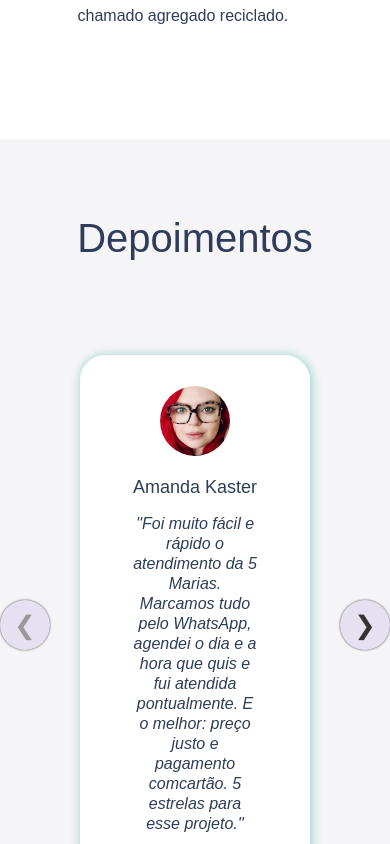
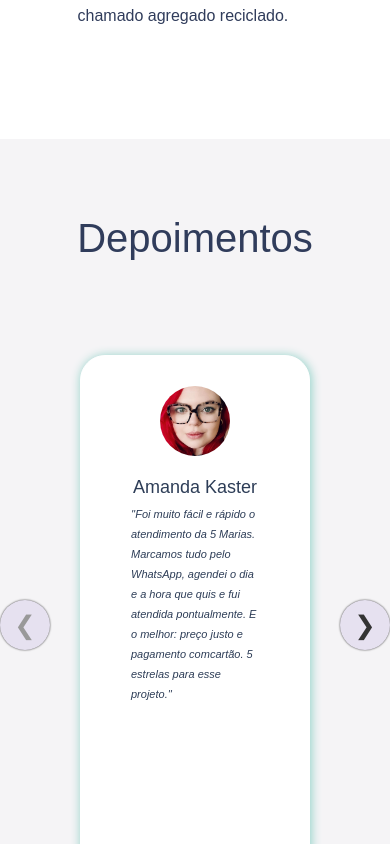
Before and after one commit to aceleradora-TW/descarte-certo, a React (Create React App) app in the folder frontend/: page / in a window 390 px wide. Shown: the part 2280-3124 px from the top of the page. Built offline with nearby package versions, Linux system fonts and the light colour scheme.

Commit message:
Adicionando mais @medias para maior alcance de responsividade

```diff
--- a/frontend/src/components/Depositions/DepositionsStyles.css
+++ b/frontend/src/components/Depositions/DepositionsStyles.css
@@ -57,9 +57,9 @@
 .text-card{
     font-size: 16px;
     padding-top: 15px;
-    text-align: center;
     padding-bottom: 5%;
     font-style: italic;
+    margin: unset;
 }
 .card-title{
     font-size: 18px;
@@ -71,7 +71,7 @@
     padding-top: 65px;
     padding-bottom: 65px ;
 }
-@media only screen  and (max-width:739px){
+@media only screen  and (max-width:700px){
     .chowzb {
     display: none;
     }
@@ -122,3 +122,119 @@
 .element.style {
     height: 450px;
 }
+@media only screen  and (max-width:500px){
+    .chowzb {
+    display: none;
+    }
+    .hCVuYx {
+    display: none;
+    }
+    .card-depositions{
+        max-width: 50px;
+        height: 500px;
+        margin: 20px;
+        bottom: auto;
+        position: relative;
+        display: block;
+        flex-direction:column;
+        word-wrap: break-word;
+        background-color: #ffffff;
+        background-clip: border-box;
+        border: 1px solid #ffffff;
+        border-radius: 20px;
+        box-shadow: 1px 1px 1px 5px #F5F4F6;
+        -moz-box-shadow: 3px 3px 10px 5px #ffffff;
+        -webkit-box-shadow: 1px 1px 10px 1px #98d4cb;
+        -o-box-shadow: 3px 3px 50px 5px #26E2C5;
+
+    }
+    .container-fluid{
+        width: 100%;
+        height: auto;
+        position: relative;
+        align-content: center;
+        display: block;
+        padding-bottom:10px;
+        padding-left: 0px;
+        padding-right: 0px;
+        text-align: center;
+        font-family: 'Montserrat', sans-serif ;
+        line-height: 20px;
+        color: #303c5b;
+        background-color: #F5F4F6;
+
+    }
+    .row{
+        display: flexbox;
+    }
+    .text-card{
+        font-size: 16px;
+        padding-top: 10px;
+        padding-bottom: 5%;
+        font-style: italic;
+        margin: unset;
+    }
+  }
+
+
+.element.style {
+    height: 450px;
+}
+
+@media only screen  and (max-width:650px){
+    .chowzb {
+    display: none;
+    }
+    .hCVuYx {
+    display: none;
+    }
+    .card-depositions{
+        max-width: 100px;
+        height: 500px;
+        bottom: auto;
+        position: relative;
+        display: block;
+        flex-direction:column;
+        word-wrap: break-word;
+        background-color: #ffffff;
+        background-clip: border-box;
+        border: 1px solid #ffffff;
+        border-radius: 20px;
+        box-shadow: 1px 1px 1px 5px #F5F4F6;
+        -moz-box-shadow: 3px 3px 10px 5px #ffffff;
+        -webkit-box-shadow: 1px 1px 10px 1px #98d4cb;
+        -o-box-shadow: 3px 3px 50px 5px #26E2C5;
+
+    }
+    .container-fluid{
+        width: 100%;
+        height: auto;
+        position: relative;
+        align-content: center;
+        display: block;
+        padding-bottom:5px;
+        padding-left: 0px;
+        padding-right: 0px;
+        text-align: center;
+        font-family: 'Montserrat', sans-serif ;
+        line-height: 20px;
+        color: #303c5b;
+        background-color: #F5F4F6;
+
+    }
+    .row{
+        display: flexbox;
+    }
+    .text-card{
+        font-size: 11px;
+        padding-top: 5px;
+        margin: unset;
+        font-style: italic;
+        text-align: left;
+    }
+  }
+
+
+.element.style {
+    height: 450px;
+}
```
